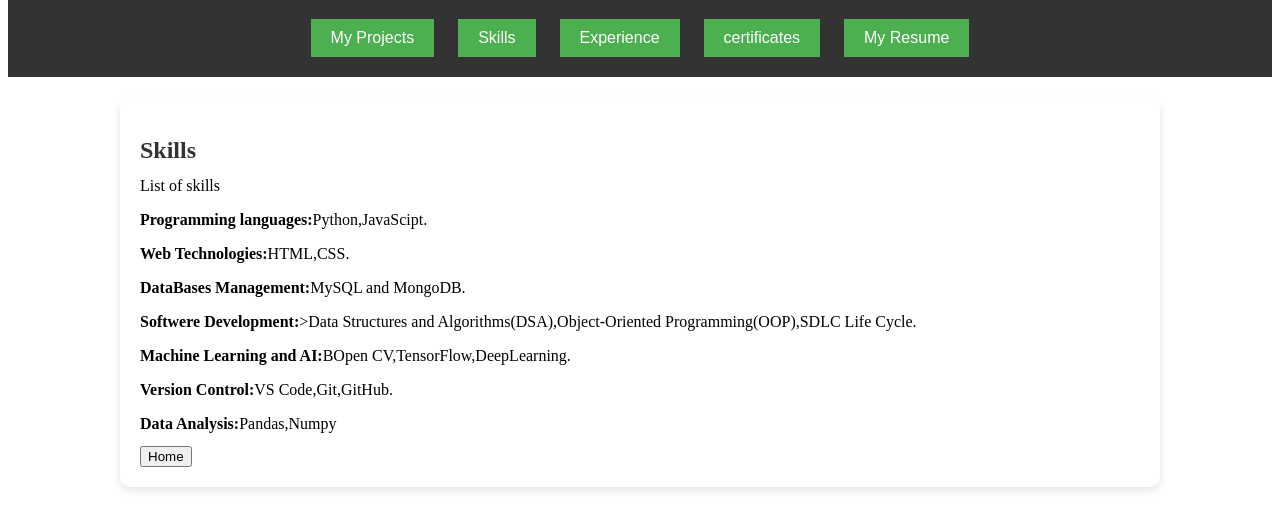
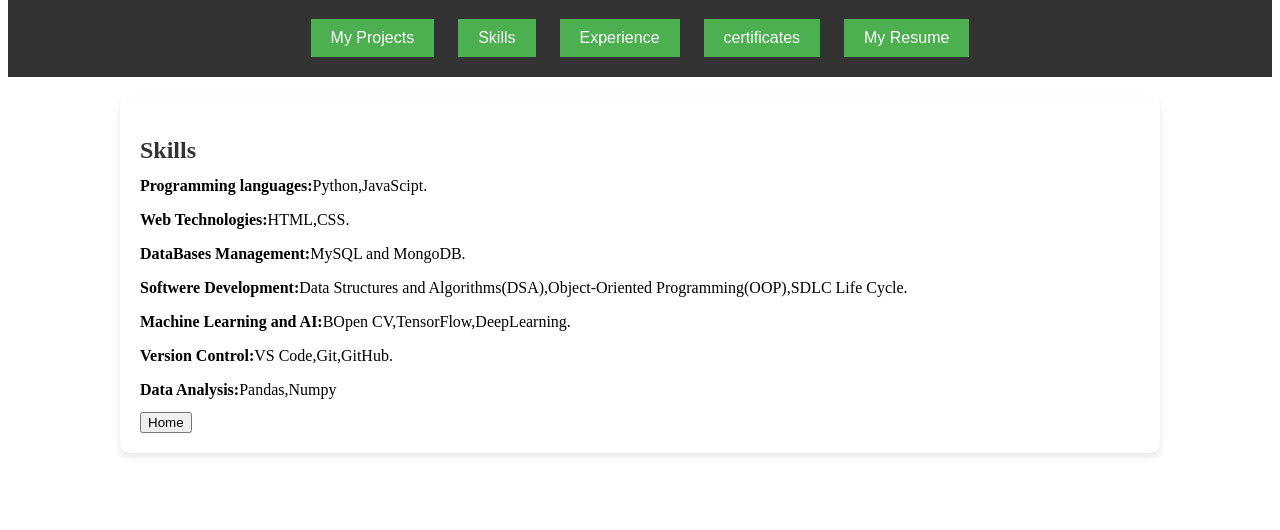
Before and after one commit to sanjaykumar15-byte/portFoli1, a plain HTML site: page index.html in a window 1280 px wide. Both pictures are taken after a click on the button "Skills". Shown: the part 86-616 px from the top of the page. Drawn offline with Linux system fonts and the light colour scheme; a script that the page names is missing.

Commit message:
Update index.html

```diff
--- a/index.html
+++ b/index.html
@@ -63,11 +63,10 @@ using computer vision and machine learning.</p>
 
     <section id="skills" class="hidden">
         <h2>Skills</h2>
-        <p>List of skills</p>
 <p><b>Programming languages:</b>Python,JavaScipt.</p>
 	<p><b>Web Technologies:</b>HTML,CSS.</p>
 	<p><b>DataBases Management:</b>MySQL and MongoDB.</p>
-	<p><b>Softwere Development:</b>>Data Structures and Algorithms(DSA),Object-Oriented Programming(OOP),SDLC Life Cycle.</p>
+	<p><b>Softwere Development:</b>Data Structures and Algorithms(DSA),Object-Oriented Programming(OOP),SDLC Life Cycle.</p>
 	<p><b>Machine Learning and AI:</b>BOpen CV,TensorFlow,DeepLearning.</p>
 	<p><b>Version Control:</b>VS Code,Git,GitHub.</p>
 	<p><b>Data Analysis:</b>Pandas,Numpy</P>
```
